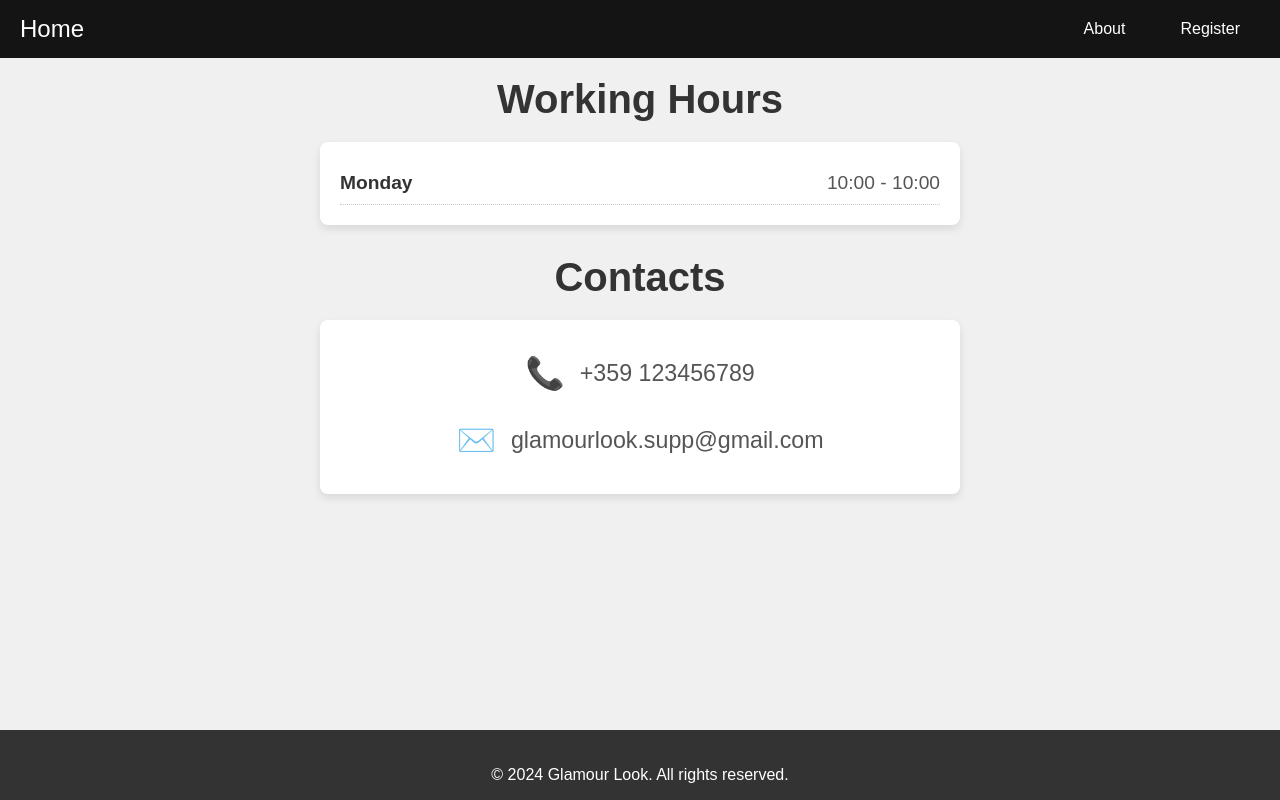
After one commit to nik0lcho/hair-salon-website, a Django app: page /about/ in a window 1280 px wide. The commit adds this page. Run offline with Django 5.2, Linux system fonts and the light colour scheme; tables that the repository leaves empty hold one stand-in row (values such as "Sample post").

Commit message:
about page

```diff
--- a/hairSalon/common/urls.py
+++ b/hairSalon/common/urls.py
@@ -3,5 +3,5 @@ from django.urls import path
 from hairSalon.common import views
 
 urlpatterns = [
-    path('', views.home, name='home')
+    path('', views.home, name='home'),
 ]
--- a/hairSalon/common/views.py
+++ b/hairSalon/common/views.py
@@ -1,5 +1,5 @@
 from django.shortcuts import render
-from django.views.generic import TemplateView
+from hairSalon.hairDressersApp.models import Schedule
 
 
 # Create your views here.
--- a/hairSalon/hairDressersApp/models.py
+++ b/hairSalon/hairDressersApp/models.py
@@ -38,8 +38,9 @@ class Schedule(models.Model):
     day_of_week = models.CharField(
         max_length=10,
         choices=WEEKDAYS,
-        null=True,
-        blank=True,
+        null=False,
+        blank=False,
+        unique=True,
         help_text="The recurring day of the week this schedule applies to. Leave blank for a specific date."
     )
     start_time = models.TimeField(help_text="Start time of the working hours.")
--- a/hairSalon/hairDressersApp/urls.py
+++ b/hairSalon/hairDressersApp/urls.py
@@ -1,7 +1,10 @@
 from django.urls import path
+
+from . import views
 from .views import get_timeslots, get_available_dates
 
 urlpatterns = [
     path('get-timeslots/', get_timeslots, name='get_timeslots'),
-    path('get-available-dates/', get_available_dates, name='get_available_dates')
+    path('get-available-dates/', get_available_dates, name='get_available_dates'),
+    path('about/', views.ScheduleListView.as_view(), name='about')
 ]
--- a/hairSalon/hairDressersApp/views.py
+++ b/hairSalon/hairDressersApp/views.py
@@ -1,5 +1,8 @@
 from django.http import JsonResponse
-from .models import TimeSlot, AvailableDate
+from django.shortcuts import render
+from django.views.generic import ListView
+
+from .models import TimeSlot, AvailableDate, Schedule
 
 
 def get_available_dates(request):
@@ -30,3 +33,21 @@ def get_timeslots(request):
         })
     except (ValueError, TypeError):
         return JsonResponse({'error': 'Invalid date ID or no time slots available.'}, status=400)
+
+
+class ScheduleListView(ListView):
+    model = Schedule
+    template_name = "about.html"  # Specify your template
+    context_object_name = 'schedules'  # Name to use in the template
+
+    def get_queryset(self):
+        # Get all schedules
+        schedules = Schedule.objects.all()
+
+        # Define the correct order of days of the week
+        weekdays_order = ['Monday', 'Tuesday', 'Wednesday', 'Thursday', 'Friday', 'Saturday', 'Sunday']
+
+        # Order the schedules by the correct weekday order
+        schedules = sorted(schedules, key=lambda x: weekdays_order.index(x.day_of_week) if x.day_of_week else 7)
+
+        return schedules
--- /dev/null
+++ b/static/styles/about.css
@@ -0,0 +1,108 @@
+/* Ensure the body and html take up full height */
+html, body {
+    height: 100%;
+    margin: 0;
+    display: flex;
+    flex-direction: column; /* Allow stacking content vertically */
+}
+
+/* About Section */
+.about-section {
+    text-align: center;
+    padding: 50px 20px;
+    background-color: #f0f0f0; /* Light greyish background */
+    flex-grow: 1; /* Allow this section to grow and fill available space */
+}
+
+/* Title of the about section */
+.about-section h1 {
+    font-size: 2.5em;
+    font-weight: bold;
+    margin-bottom: 20px;
+    color: #333; /* Dark text */
+}
+
+/* Working Hours Section - soft box */
+.working-hours {
+    list-style: none;
+    margin: 0;
+    padding: 0;
+    font-size: 1.2em;
+    max-width: 600px;
+    margin: 0 auto; /* Center horizontally */
+    text-align: left; /* Align text to the left */
+    margin-bottom: 30px; /* Space between working hours and contacts */
+    background-color: #ffffff; /* White background for working hours */
+    padding: 20px; /* Padding inside the box */
+    border-radius: 8px; /* Rounded corners for a soft box effect */
+    box-shadow: 0 4px 8px rgba(0, 0, 0, 0.1); /* Subtle shadow around the box */
+}
+
+/* Working hours list items */
+.working-hours li {
+    display: flex;
+    justify-content: space-between;
+    padding: 10px 0;
+    border-bottom: 1px dotted #ccc; /* Dotted separator */
+}
+
+.working-hours .day {
+    font-weight: bold;
+    color: #333;
+}
+
+.working-hours .time {
+    color: #555;
+}
+
+/* Contacts Section - soft box */
+.contacts {
+    list-style: none;
+    padding: 0;
+    margin: 0;
+    font-size: 1.2em;
+    display: flex;
+    flex-direction: column;
+    align-items: center; /* Center the contact items */
+    max-width: 600px; /* Optional: Limit the width of the contact section */
+    margin: 0 auto; /* Center horizontally */
+    background-color: #ffffff; /* White background for contacts */
+    padding: 20px; /* Padding inside the box */
+    border-radius: 8px; /* Rounded corners for a soft box effect */
+    box-shadow: 0 4px 8px rgba(0, 0, 0, 0.1); /* Subtle shadow around the box */
+    flex-grow: 1; /* Allow this section to grow and fill available space */
+}
+
+/* Contacts list items */
+.contacts li {
+    display: flex;
+    align-items: center;
+    margin: 15px 0;
+    font-size: 1.1em;
+    justify-content: center;
+    width: 100%; /* Ensure it uses full width within the container */
+    max-width: 600px; /* Optional: Ensure contact items do not stretch too wide */
+}
+
+.contacts .icon {
+    font-size: 1.5em; /* Keep icons large */
+    margin-right: 15px;
+    color: #333;
+}
+
+.contacts .text {
+    font-size: 1.1em;
+    color: #555;
+}
+
+/* Footer */
+.footer {
+    background-color: #333;
+    color: white;
+    text-align: center;
+    padding: 20px;
+    width: 100%;
+    position: relative;
+    bottom: 0;
+    flex-shrink: 0; /* Prevent footer from shrinking */
+}
--- /dev/null
+++ b/templates/about.html
@@ -0,0 +1,34 @@
+{% extends "base.html" %}
+{% load static %}
+
+{% block title %}About{% endblock %}
+
+{% block content %}
+<link rel="stylesheet" href="{% static 'styles/about.css' %}">
+<div class="about-section">
+    <h1>Working Hours</h1>
+    <ul class="working-hours">
+        {% for schedule in schedules %}
+            <li>
+                <span class="day">{{ schedule.day_of_week }}</span>
+                <span class="time">
+                    {{ schedule.start_time|time:"H:i" }} - {{ schedule.end_time|time:"H:i" }}
+                </span>
+            </li>
+        {% empty %}
+            <p>No working hours available at this time.</p>
+        {% endfor %}
+    </ul>
+    <h1>Contacts</h1>
+    <ul class="contacts">
+        <li>
+            <span class="icon">📞</span>
+            <span class="text">+359 123456789</span>
+        </li>
+        <li>
+            <span class="icon">✉️</span>
+            <span class="text">glamourlook.supp@gmail.com</span>
+        </li>
+    </ul>
+</div>
+{% endblock %}
```
Also changed, not shown: hairSalon/hairDressersApp/migrations/0003_alter_schedule_day_of_week.py (added), hairSalon/usersApp/migrations/0004_alter_appuser_managers.py (added), static/styles/styles.css (line endings or trailing spaces).
